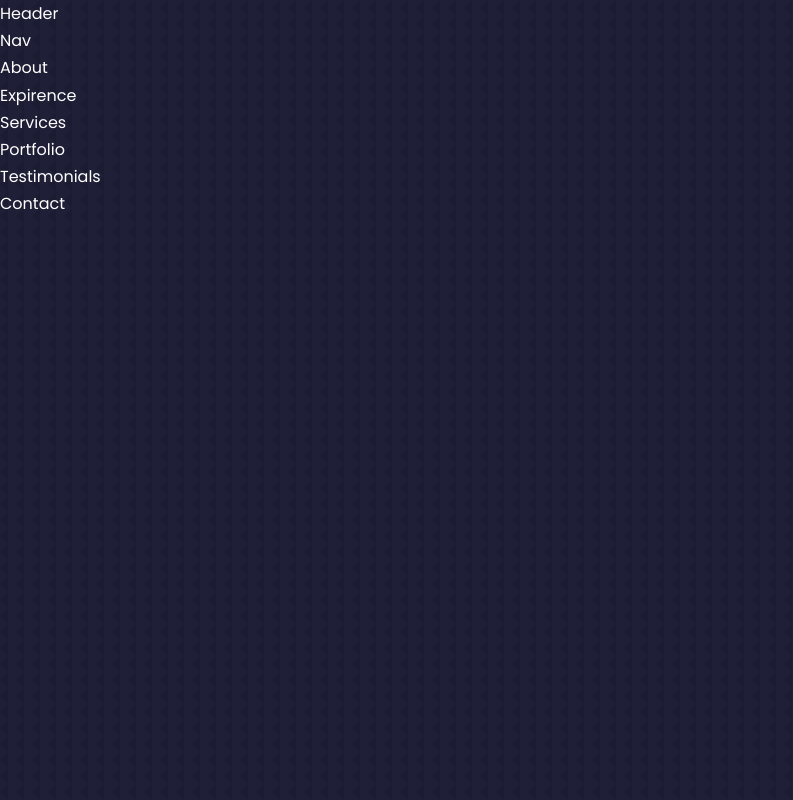
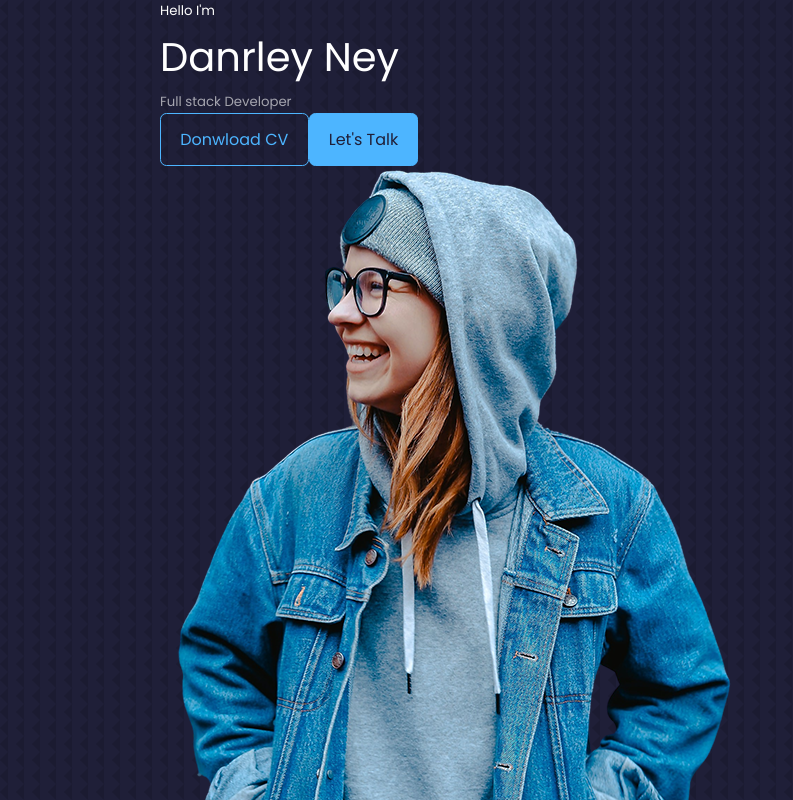
Before and after one commit to danrleyney2210/protfolio-myself, a React (Vite) app: page / in a window 1280 px wide. Shown: the top 800 px of the page, without its empty margins (0-793 px from the left). Built offline with nearby package versions, Linux system fonts and the light colour scheme.

Commit message:
feat: created components and pages

```diff
--- a/package.json
+++ b/package.json
@@ -11,13 +11,14 @@
   "dependencies": {
     "react": "^18.2.0",
     "react-dom": "^18.2.0",
+    "react-icons": "^4.6.0",
     "react-router-dom": "^6.4.2",
     "styled-components": "^5.3.5"
   },
   "devDependencies": {
-    "@types/styled-components": "^5.1.26",
     "@types/react": "^18.0.22",
     "@types/react-dom": "^18.0.7",
+    "@types/styled-components": "^5.1.26",
     "@vitejs/plugin-react": "^2.2.0",
     "typescript": "^4.6.4",
     "vite": "^3.2.0"
--- /dev/null
+++ b/src/components/Molecules/Cta/index.tsx
@@ -0,0 +1,12 @@
+import React from 'react'
+import * as S from './styles'
+import CV from '../../../assets/cv.pdf'
+
+export const Cta = () => {
+  return (
+    <S.Wrapper className='cta'>
+      <a href={CV} className="btn">Donwload CV</a>
+      <a href="#contact" className='btn btn-primary'>Let's Talk</a>
+    </S.Wrapper>
+  )
+}
--- /dev/null
+++ b/src/components/Molecules/Cta/styles.ts
@@ -0,0 +1,3 @@
+import styled from "styled-components";
+
+export const Wrapper = styled.div``
--- /dev/null
+++ b/src/components/Molecules/HeaderSocial/styles.ts
@@ -0,0 +1,3 @@
+import styled from "styled-components";
+
+export const Wrapper = styled.div``
--- a/src/components/Organism/Header/index.tsx
+++ b/src/components/Organism/Header/index.tsx
@@ -1,7 +1,23 @@
 import React from 'react'
+import { Cta } from '../../Molecules/Cta'
+import * as S from './styles'
+import ME from '../../../assets/me.png'
 
 export const Header = () => {
   return (
-    <div>Header</div>
+    <S.Wrapper>
+      <S.HeaderContainer className="container">
+        <h5>Hello I'm</h5>
+        <h1>Danrley Ney</h1>
+        <h5 className='text-alight'>Full stack Developer </h5>
+        <Cta />
+
+        <div className='me'>
+          <img src={ME} alt="" />
+        </div>
+
+        <a href="#contact" className='scroll_down'>Scroll Down</a>
+      </S.HeaderContainer>
+    </S.Wrapper>
   )
 }
--- /dev/null
+++ b/src/components/Organism/Header/styles.ts
@@ -0,0 +1,8 @@
+import styled from "styled-components";
+
+export const Wrapper = styled.header`
+`
+
+export const HeaderContainer = styled.div`
+
+`
--- a/src/styles/global.ts
+++ b/src/styles/global.ts
@@ -85,7 +85,7 @@ export const GlobalStyle = createGlobalStyle`
     border: 1px solid ${ props => props.theme.color_primary };
     transition: ${ props => props.theme.transition };
 
-    & hover {
+    &:hover {
       background-color: ${ props => props.theme.color_white };
       color: ${ props => props.theme.color_bg };
       border-color: transparent;
```
Also changed, not shown: src/components/Molecules/HeaderSocial/index.tsx (added, +13 -0 lines), 1 other file (tests, documents, lock files or other folders).
